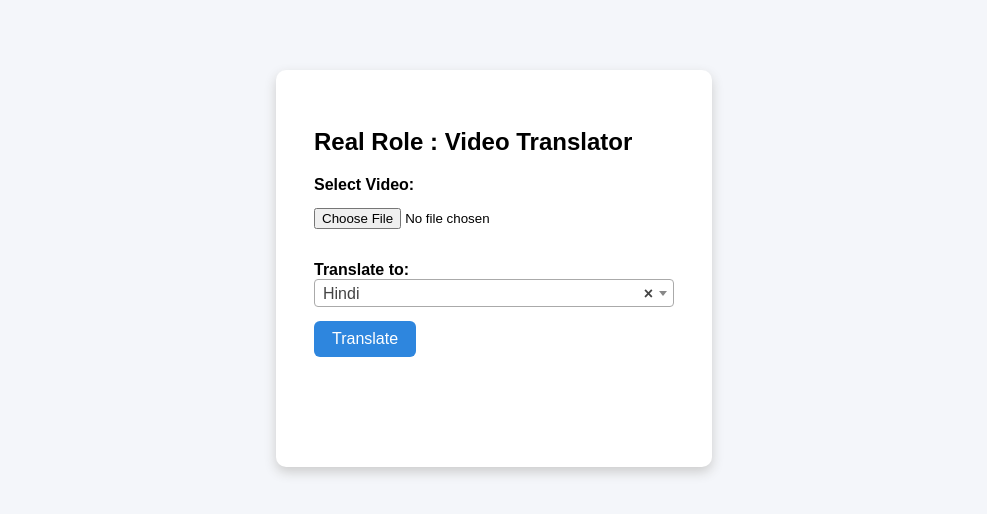
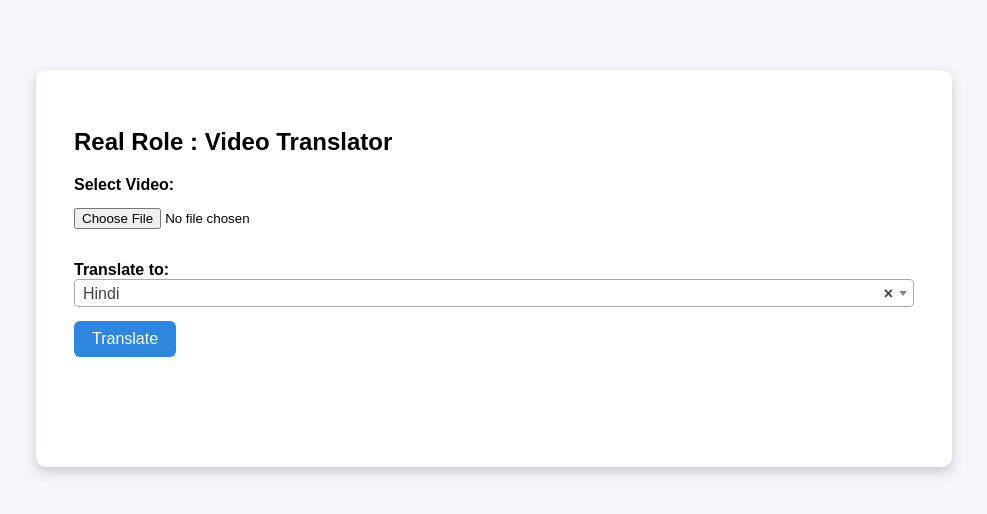
Before and after one commit to realroles/Hero, a plain HTML site: page index.html in a window 1280 px wide. Shown: the whole page, without its empty margins (146-1133 px from the left). Drawn offline with nearby package versions, Linux system fonts and the light colour scheme.

Commit message:
Update index.html

```diff
--- a/index.html
+++ b/index.html
@@ -5,7 +5,7 @@
   <title>Real Role : Video Translator</title>
   <style>
     body { font-family: Arial, sans-serif; background: #f4f6fa; }
-    .container { max-width: 360px; margin: 70px auto; background: #fff; border-radius: 10px; box-shadow: 0 5px 12px #ccc; padding: 38px;}
+    .container { max-width: 840px; margin: 70px auto; background: #fff; border-radius: 10px; box-shadow: 0 5px 12px #ccc; padding: 38px;}
     label { font-weight: bold; }
     input[type="file"] { margin: 14px 0; }
     .select2-container { width: 100% !important; }
```
